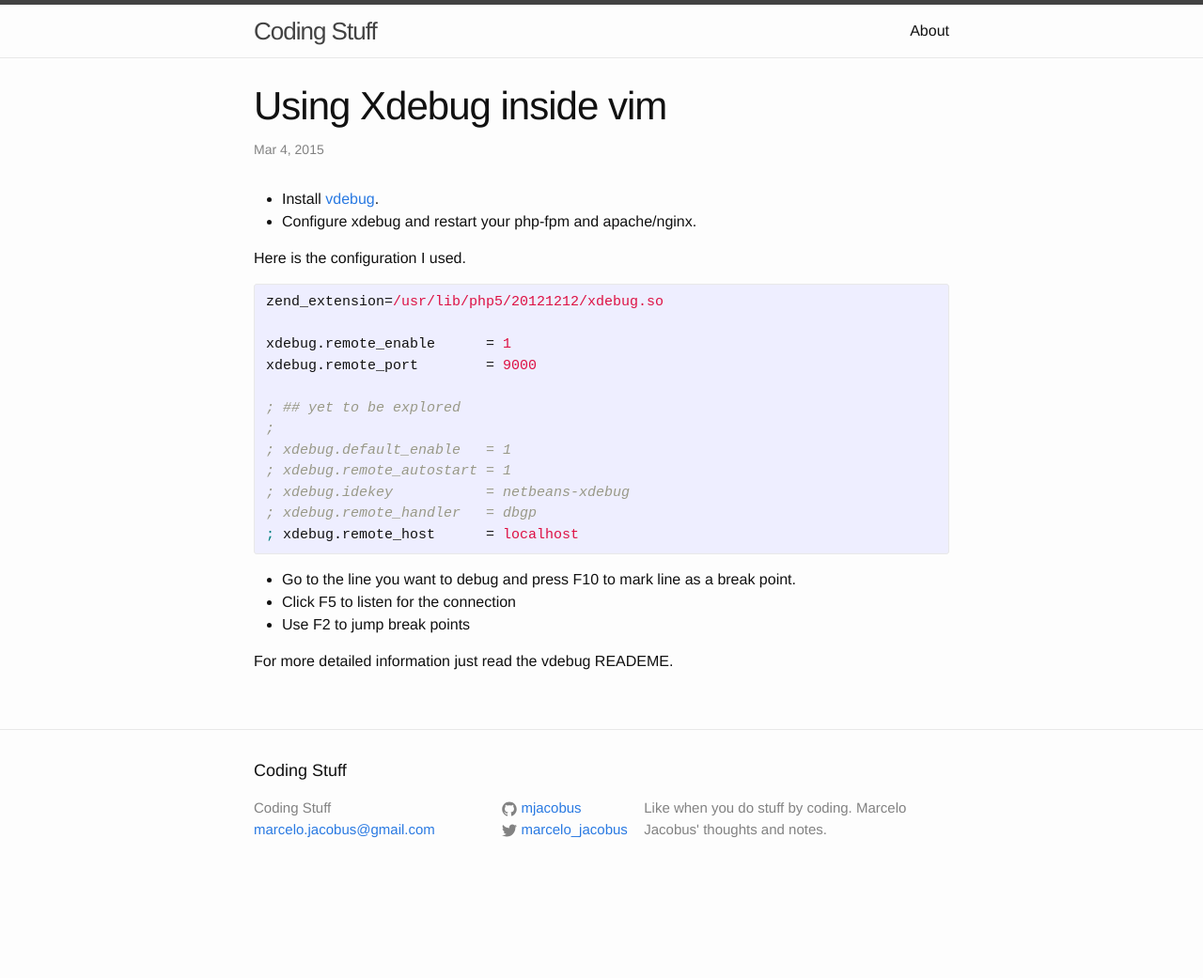
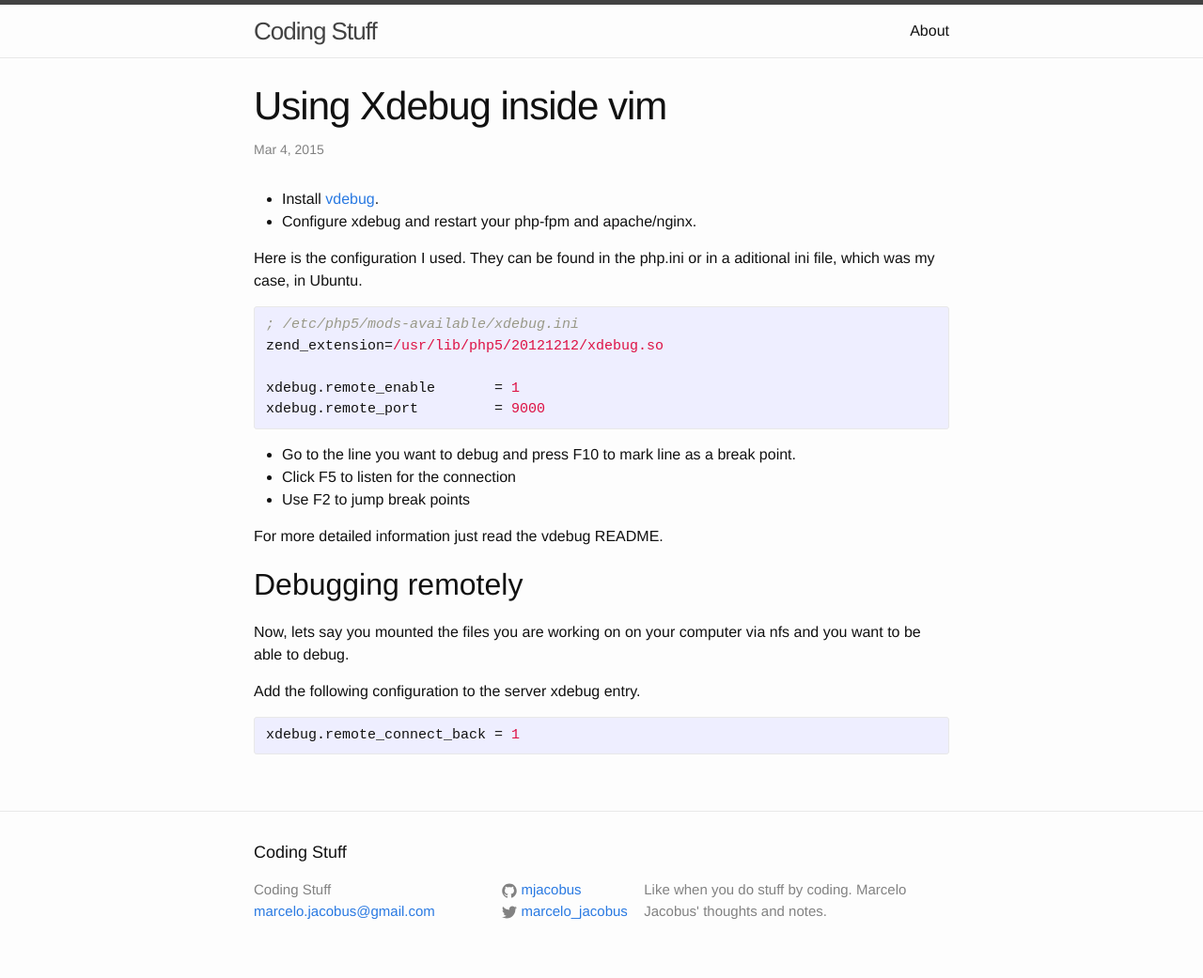
Before and after one commit to mjacobus/mjacobus.github.io, a Jekyll site: the page built from _posts/2015-03-04-xdebug-inside-vim.md, in a window 1280 px wide. Shown: the whole page at 94% size. Built offline with Jekyll 4.4.1, drawn with Linux system fonts in a browser that asks for light colours; comment, search, counter and statistics services are not loaded; before the commit the page ends 954 px from its top, so only the background shows below that.

Commit message:
Updated xdebug post

```diff
--- a/_posts/2015-03-04-xdebug-inside-vim.md
+++ b/_posts/2015-03-04-xdebug-inside-vim.md
@@ -7,26 +7,30 @@ tags: [PHP, Vim]
 - Install [vdebug](https://github.com/joonty/vdebug).
 - Configure xdebug and restart your php-fpm and apache/nginx.
 
-Here is the configuration I used.
+Here is the configuration I used. They can be found in the php.ini or in a aditional
+ini file, which was my case, in Ubuntu.
 
 {% highlight ini %}
+; /etc/php5/mods-available/xdebug.ini
 zend_extension=/usr/lib/php5/20121212/xdebug.so
 
-xdebug.remote_enable      = 1
-xdebug.remote_port        = 9000
-
-; ## yet to be explored
-;
-; xdebug.default_enable   = 1
-; xdebug.remote_autostart = 1
-; xdebug.idekey           = netbeans-xdebug
-; xdebug.remote_handler   = dbgp
-; xdebug.remote_host      = localhost
+xdebug.remote_enable       = 1
+xdebug.remote_port         = 9000
 {% endhighlight %}
 
 - Go to the line you want to debug and press F10 to mark line as a break point.
 - Click F5 to listen for the connection
 - Use F2 to jump break points
 
+For more detailed information just read the vdebug README.
 
-For more detailed information just read the vdebug READEME.
+## Debugging remotely
+
+Now, lets say you mounted the files you are working on on your computer via nfs
+and you want to be able to debug.
+
+Add the following configuration to the server xdebug entry.
+
+{% highlight ini %}
+xdebug.remote_connect_back = 1
+{% endhighlight %}
```
